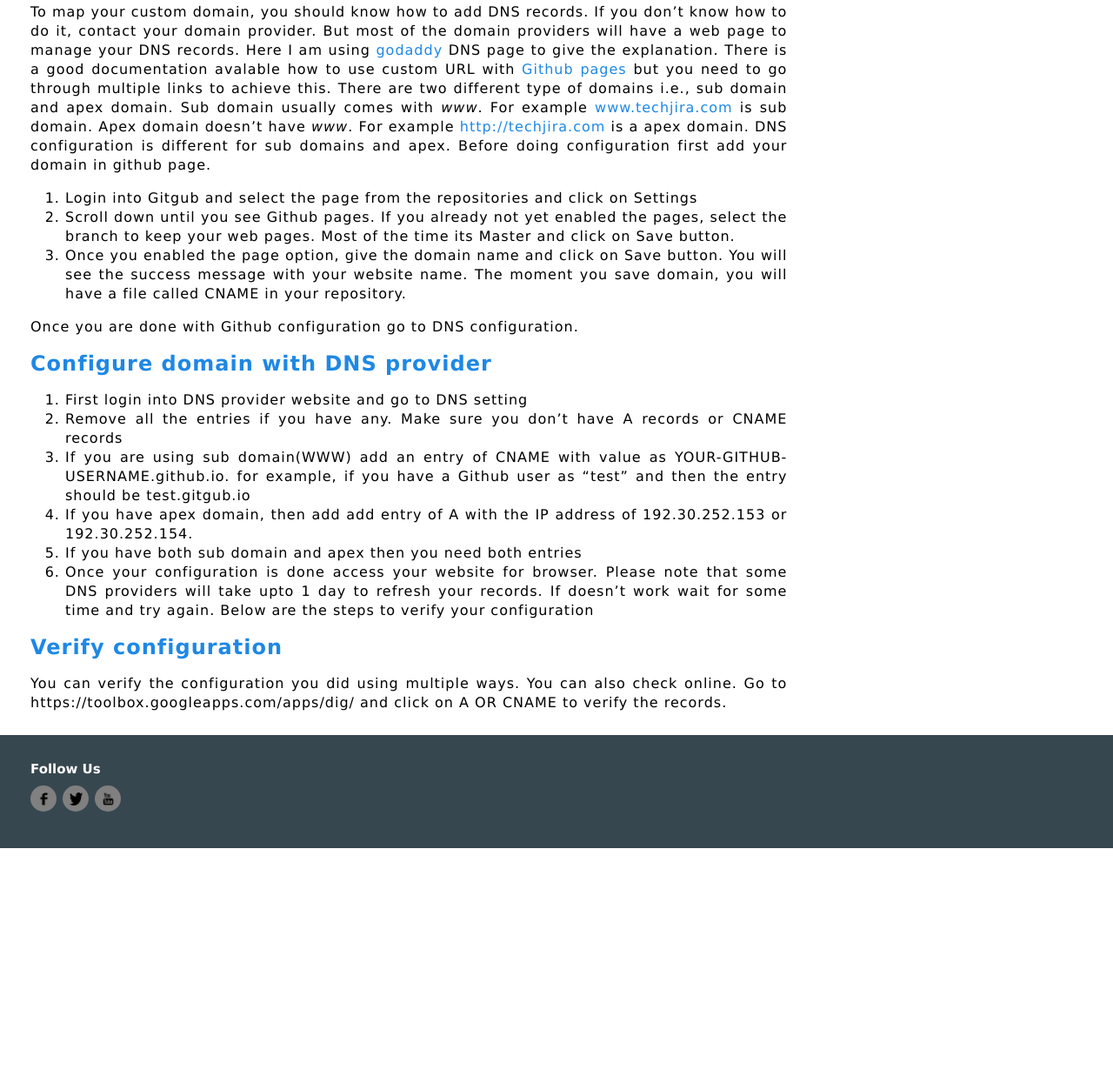
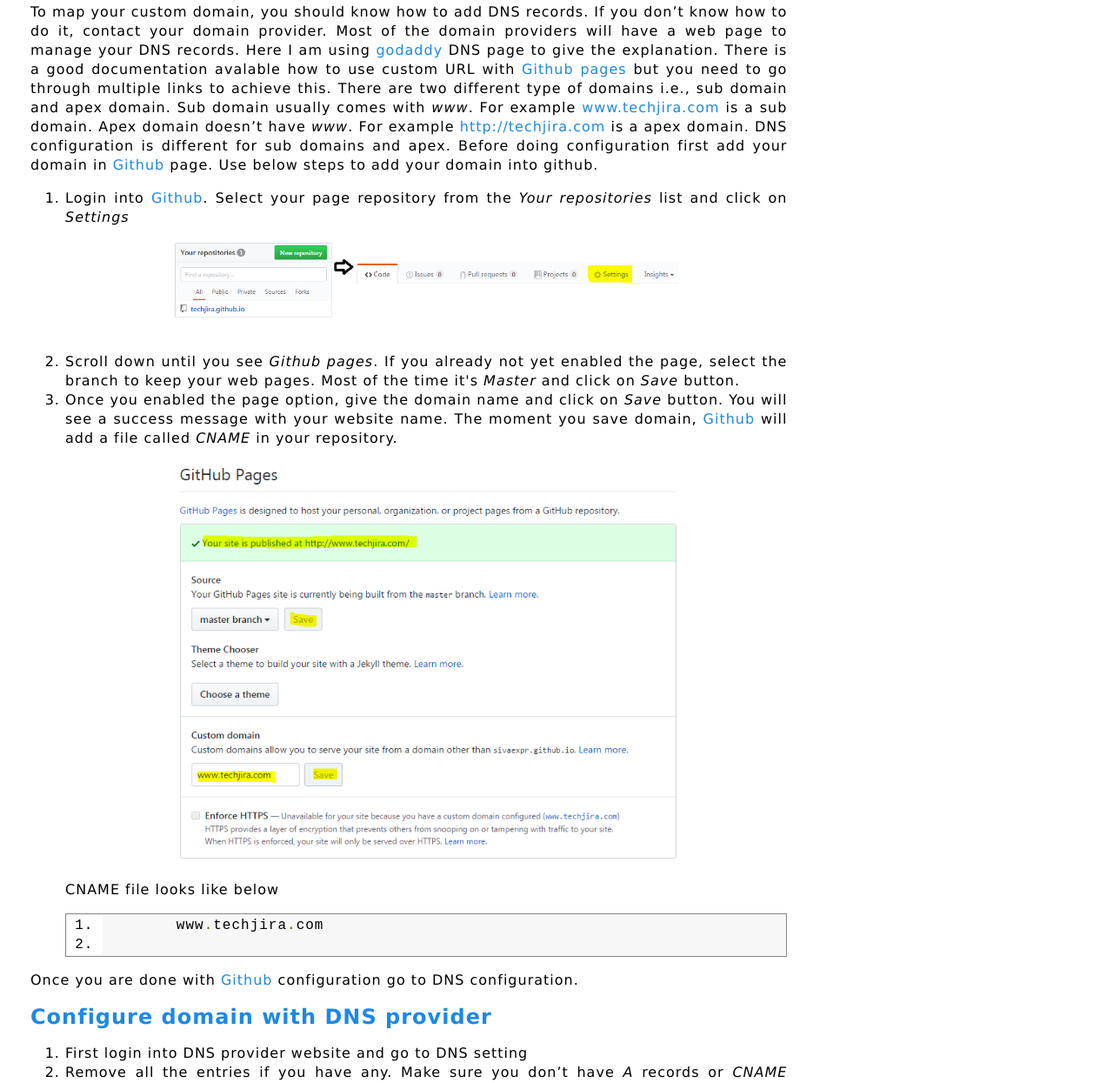
Before and after one commit to sivaexpr/blog, a website built with webpack: page html/git/free-web-hosting.html in a window 1280 px wide. Shown: the part 1105-2350 px from the top of the page at 87% size. Before the commit the page ends 2080 px from the top, so only its background shows below. Built offline with nearby package versions, Linux system fonts and the light colour scheme.

Commit message:
Added github  page custom hosting

```diff
--- a/html/git/free-web-hosting.html
+++ b/html/git/free-web-hosting.html
@@ -19,7 +19,9 @@
                 <ul>
                     <li><a href="#introduction">Introduction</a></li>
                     <li><a href="#create-page">Create a Page in Github</a></li>
-                    <li><a href="#git-configure">configuration Github with custom domain</a></li>
+                    <li><a href="#git-configure">Github configuration</a></li>
+                    <li><a href="#domain-configure">DNS configuration</a></li>
+                    <li><a href="#verify-config">Verify DNS records</a></li>
                 </ul>
             </div>
         </div>
@@ -36,7 +38,7 @@
         </p>
         <p>
             Getting into internet is very simple. Technically, what all you need is a domain and webpages. Domain is a unique name
-            to reach your webpages like <a target="_blank" href="http://www.techjira.com">www.techjira.com</a>. There are a lot of
+            to reach your web pages like <a target="_blank" href="http://www.techjira.com">www.techjira.com</a>. There are a lot of
             internet domain providers in market. I did my domain
             registration through <a target="_blank" href="http://www.godaddy.com">www.godaddy.com</a>. You can choose the domain
             providers as you wish. Choose the domain provider and
@@ -62,9 +64,9 @@
         </p>
         <h2><a id="create-page">Create a Page in Github</a></h2>
         <p>
-            Creating a page in Githib is a first step to you to host your files. Follow Steps mentioned in <a target="_blank"
-                                                                                                              href="https://pages.github.com/">
-            page</a>.
+            The first step to host the web page in github is creating a page. Follow steps mentioned in github <a target="_blank"
+                                                                                                                  href="https://pages.github.com/">
+            page</a> to create a page.
             Don’t forget to create your repo with <i>.github.io</i> suffix. For example, if you want to create a repository
             something like
             <i>techjira</i> then use name as <i>techjira.github.io</i>. if you don’t give this suffix, it will still work but the
@@ -74,51 +76,73 @@
         <h2><a id="git-configure">configuration Github with custom domain</a></h2>
         <p>
             To map your custom domain, you should know how to add DNS records. If you don’t know how to do it, contact your domain
-            provider. But most of the domain providers will have a web page to manage your DNS records. Here I am using <a
+            provider. Most of the domain providers will have a web page to manage your DNS records. Here I am using <a
                 target="_blank" href="http://www.godaddy.com">godaddy</a> DNS
             page to give the explanation. There is a good documentation avalable how to use custom URL with <a target="_blank"
                                                                                                                href="https://help.github.com/articles/using-a-custom-domain-with-github-pages/">Github
             pages</a> but you need to go through multiple
             links to achieve this. There are two different type of domains i.e., sub domain and apex domain. Sub domain usually
             comes
-            with <i>www</i>. For example <a target="_blank" href="http://www.techjira.com">www.techjira.com</a> is sub domain. Apex
+            with <i>www</i>. For example <a target="_blank" href="http://www.techjira.com">www.techjira.com</a> is a sub domain.
+            Apex
             domain doesn’t have <i>www</i>. For example
             <a target="_blank" href="http://techjira.com">http://techjira.com</a> is a
             apex domain. DNS configuration is different for sub domains and apex. Before doing configuration first add your domain
-            in github page.
+            in <a target="_blank" href="https://github.com/">Github</a> page. Use below steps to add your domain into github.
         <ol>
-            <li>Login into Gitgub and select the page from the repositories and click on Settings</li>
-            <li>Scroll down until you see Github pages. If you already not yet enabled the pages, select the branch to keep your
-                web pages. Most of the time its Master and click on Save button.
+            <li>Login into <a target="_blank" href="https://github.com/">Github</a>. Select your page repository from the <i> Your
+                repositories</i> list and click on <i>Settings</i>
+                <p class="pageimage"><img src="web-hosting/git-repo-settings.png"></p>
             </li>
-            <li>Once you enabled the page option, give the domain name and click on Save button. You will see the success message
-                with your website name. The moment you save domain, you will have a file called CNAME in your repository.
+
+            <li>Scroll down until you see <i>Github pages</i>. If you already not yet enabled the page, select the branch to keep
+                your
+                web pages. Most of the time it's <i>Master</i> and click on <i>Save</i> button.
+
+            </li>
+            <li>Once you enabled the page option, give the domain name and click on <i>Save</i> button. You will see a success
+                message
+                with your website name. The moment you save domain, <a target="_blank" href="https://github.com/">Github</a> will
+                add a file called <i>CNAME</i> in your repository.
+                <p class="pageimage"><img src="web-hosting/github-pages.png"></p>
+
+                CNAME file looks like below
+    <pre class="prettyprint linenums">
+        www.techjira.com
+    </pre>
             </li>
         </ol>
         </p>
-        <p>Once you are done with Github configuration go to DNS configuration.</p>
+        <p>Once you are done with <a target="_blank" href="https://github.com/">Github</a> configuration go to DNS configuration.
+        </p>
 
         <h2><a id="domain-configure">Configure domain with DNS provider</a></h2>
         <ol>
             <li>First login into DNS provider website and go to DNS setting</li>
-            <li>Remove all the entries if you have any. Make sure you don’t have A records or CNAME records</li>
-            <li>If you are using sub domain(WWW) add an entry of CNAME with value as YOUR-GITHUB-USERNAME.github.io. for example, if
-                you have a Github user as “test” and then the entry should be test.gitgub.io
+            <li>Remove all the entries if you have any. Make sure you don’t have <i>A</i> records or <i>CNAME</i> records</li>
+            <li>If you are using sub domain(WWW) add an entry of <i>CNAME</i> with value as <i>YOUR-GITHUB-USERNAME.github.io</i>.
+                for example, if
+                you have a github user as “test” and then the entry should be test.gitgub.io
             </li>
-            <li>If you have apex domain, then add add entry of A with the IP address of 192.30.252.153 or 192.30.252.154.</li>
-            <li>If you have both sub domain and apex then you need both entries</li>
+            <li>If you have apex domain, then add add entry of <i>A</i> with the IP address of <i>192.30.252.153</i> or <i>192.30.252.154</i>
+            </li>
+            <li>If you have both sub domain and apex then you need both entries. Sample records looks like with godady provider
+                <p class="pageimage"><img src="web-hosting/godady-dns-setting.png"></p>
+            </li>
             <li>Once your configuration is done access your website for browser. Please note that some DNS providers will take upto
-                1 day to refresh your records. If doesn’t work wait for some time and try again. Below are the steps to verify your
-                configuration
+                1 day to refresh your records. Below are the steps to verify your configuration
             </li>
         </ol>
 
         <h2><a id="verify-config">Verify configuration</a></h2>
 
         <p>
-            You can verify the configuration you did using multiple ways. You can also check online. Go to
-            https://toolbox.googleapps.com/apps/dig/ and click on A OR CNAME to verify the records.
+            You can verify the configuration you did using multiple ways. You can also check online. Go to online
+            <a target="_blank" href="https://toolbox.googleapps.com/apps/dig/">dig</a> and click on <i>A</i> OR <i>CNAME</i> to
+            verify your records.
         </p>
+        <p class="pageimage"><img src="web-hosting/dig-cname.png"></p>
+        <h2><a id="comments">Comment</a></h2>
 
     </section>
     <aside>
@@ -128,7 +152,8 @@
             </div>
             <div class="aside-contents list25px">
                 <ol>
-                    <li><a href="/html/loadbalancer/nginx.html">Load balancer - Nginx</a>
+                    <li><a href="/html/loadbalancer/nginx.html">Load balancer - Nginx</a></li>
+                    <li><a href="/html/loadbalancer/mod_proxy.html">Apache mod_proxy</a></li>
                 </ol>
             </div>
         </div>
--- a/html/header_footer.html
+++ b/html/header_footer.html
@@ -202,7 +202,7 @@
 </div>
 
 <div id="aside">
-    <div class="aside-section">
+    <!--<div class="aside-section">
         <div class="aside-title">
             <h1>Tags</h1>
         </div>
@@ -210,7 +210,7 @@
             <a href="/html/node/grunt/index.html" class="tag">grunt</a>
             <a href="/html/loadbalancer/index.html" class="tag">Load balancer</a>
         </div>
-    </div>
+    </div>-->
     <div class="aside-section">
         <div class="aside-contents">
             <div id="garesponsive">
--- a/js/view/ads.js
+++ b/js/view/ads.js
@@ -6,8 +6,8 @@
 	//view.showFlipkartBanner();
 	//view.showFlipkartFeatureDeals();
 	//view.showFlipkartBestDeals();
-	//view.showResponsiveAd();
-	//view.showGoogleHoAd();
+	view.showResponsiveAd();
+	view.showGoogleHoAd();
 	//view.showGoogleBanner();
 
 }
```
Also changed, not shown: html/git/web-hosting/dig-cname.png (added), html/git/web-hosting/git-repo-settings.png (added), html/git/web-hosting/github-pages.png (added), html/git/web-hosting/godady-dns-setting.png (added), 1 other file.
